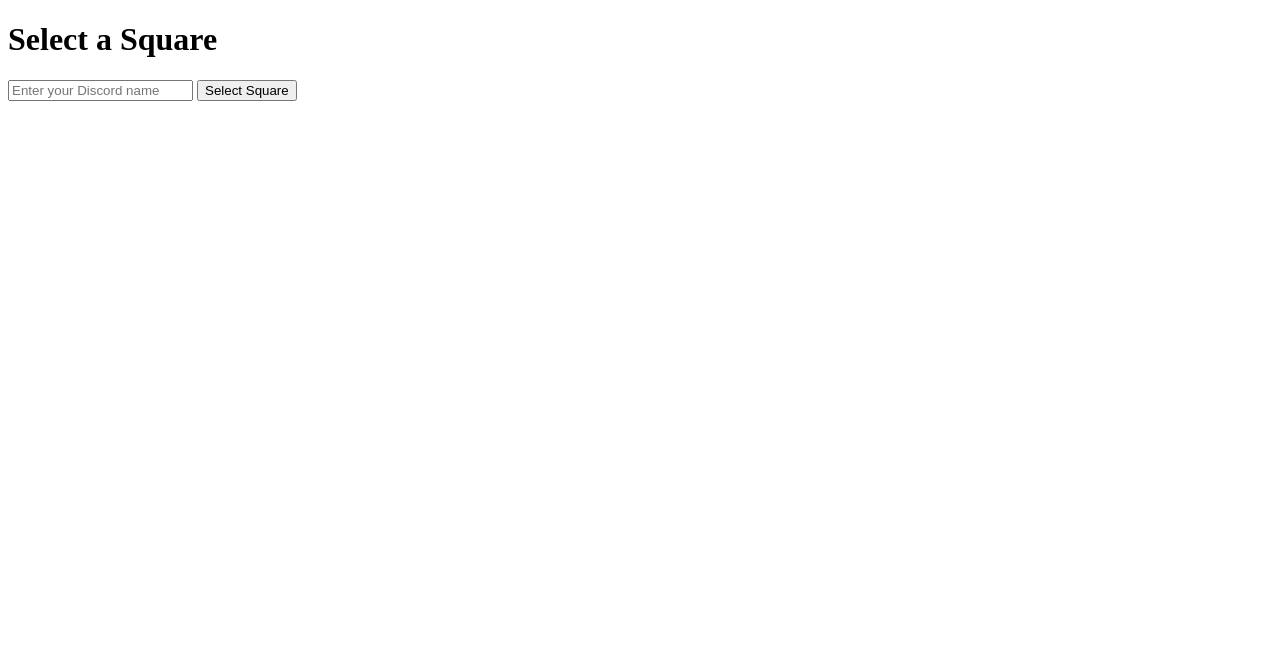
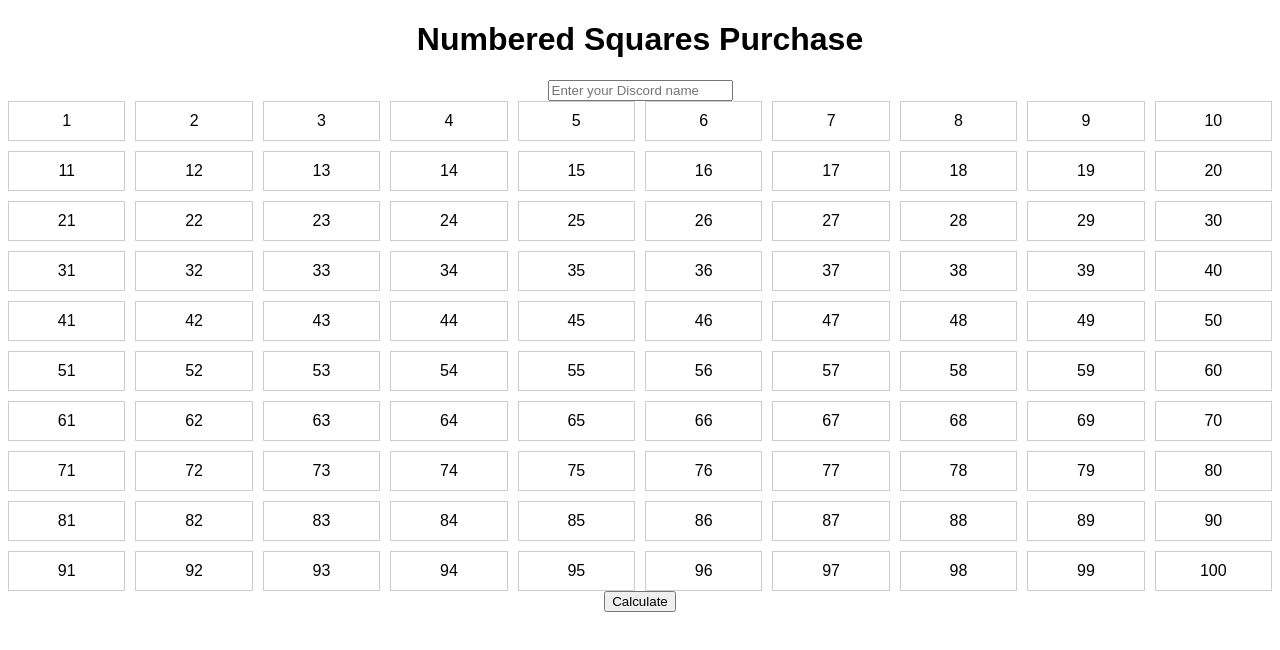
Before and after one commit to CryptoGeek32/SAC-MMSquares, a plain HTML site: page index.html in a window 1280 px wide. Drawn offline with Linux system fonts and the light colour scheme.

Commit message:
Update index.html

```diff
--- a/index.html
+++ b/index.html
@@ -1,29 +1,18 @@
-<!-- templates/index.html -->
 <!DOCTYPE html>
 <html lang="en">
 <head>
     <meta charset="UTF-8">
     <meta name="viewport" content="width=device-width, initial-scale=1.0">
-    <title>Square Selection</title>
+    <link rel="stylesheet" href="styles.css">
+    <title>Numbered Squares Purchase</title>
 </head>
 <body>
-    <h1>Select a Square</h1>
+    <h1>Numbered Squares Purchase</h1>
     <input type="text" id="discordName" placeholder="Enter your Discord name">
-    <button onclick="selectSquare()">Select Square</button>
-    <script>
-        async function selectSquare() {
-            const squareNumber = 42; // Example: Replace with the actual square number
-            const discordName = document.getElementById('discordName').value;
-            const response = await fetch('/select_square', {
-                method: 'POST',
-                headers: {
-                    'Content-Type': 'application/json',
-                },
-                body: JSON.stringify({ squareNumber, discordName }),
-            });
-            const data = await response.json();
-            console.log(data.message);
-        }
-    </script>
+    <div class="grid-container">
+        <!-- Squares will be generated dynamically using JavaScript -->
+    </div>
+<button id="calculateButton">Calculate</button>
+    <script src="script.js"></script>
 </body>
 </html>
```
